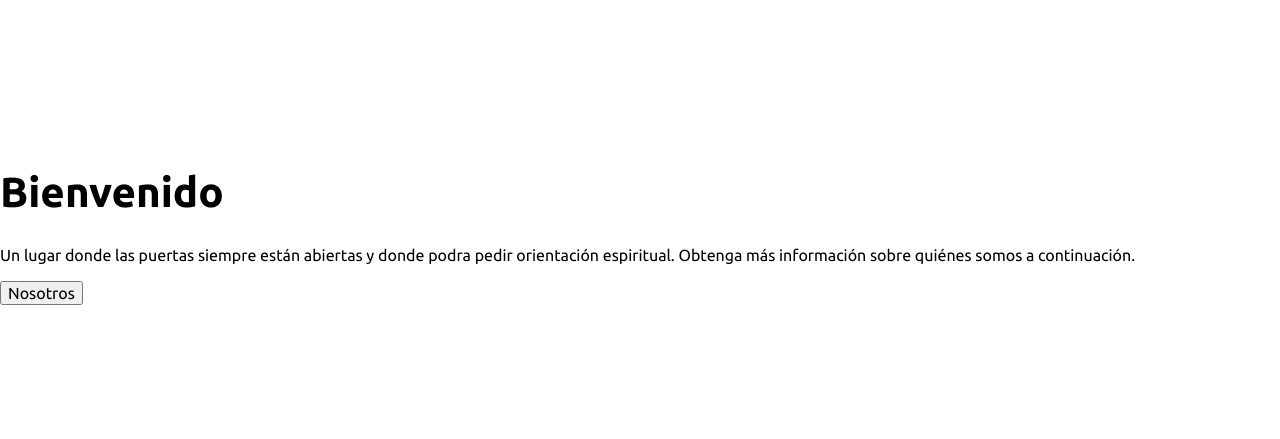
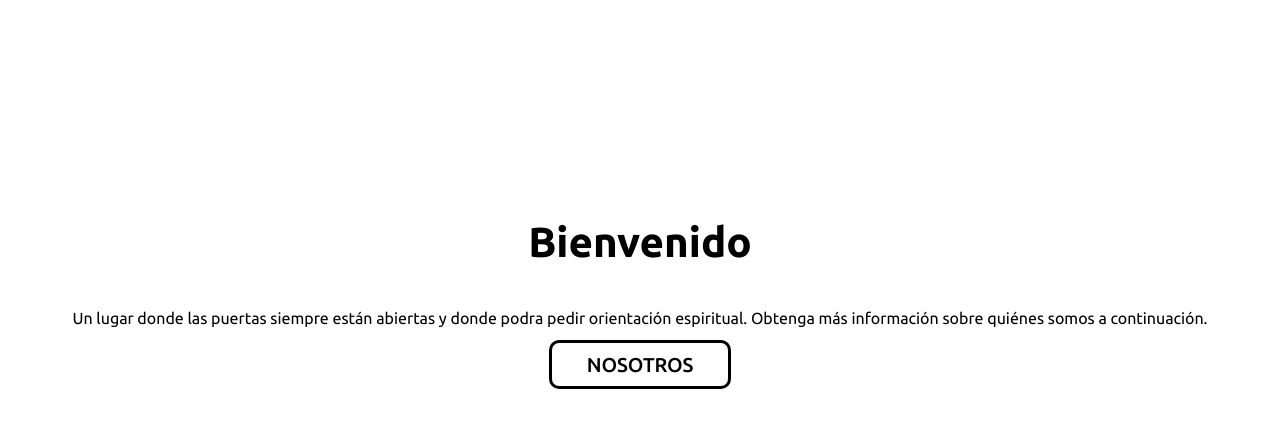
Before and after one commit to JosueP0721/Iglesia_Bautista_Betel_Web, a website: page index.html in a window 1280 px wide. Shown: the part 662-1101 px from the top of the page. Before the commit the page ends 967 px from the top, so only its background shows below. Drawn offline with Linux system fonts and the light colour scheme.

Commit message:
MIXBOT_HTMLBIENV_UPDATE

```diff
--- a/index.html
+++ b/index.html
@@ -81,9 +81,11 @@
             <video src="build/video/video_fondo_1.mp4" class="video__mp4" autoplay muted loop></video>
         </div>
         <div class="bloque__1">
-            <h3 class="bienvenida__titulo">Bienvenido</h3>
-            <p class="bienvenida__texto">Un lugar donde las puertas siempre están abiertas y donde podra pedir orientación espiritual. Obtenga más información sobre quiénes somos a continuación.</p>
-            <button class="bienvenida__boton">Nosotros</button>
+            <div class="container bienvenida">
+                <h3 class="bienvenida__titulo">Bienvenido</h3>
+                <p class="bienvenida__texto">Un lugar donde las puertas siempre están abiertas y donde podra pedir orientación espiritual. Obtenga más información sobre quiénes somos a continuación.</p>
+                <button class="bienvenida__boton">Nosotros</button>
+            </div>
         </div>
         <script src="build/js/main.js"></script>
 </body>
--- a/src/scss/base/_mixins.scss
+++ b/src/scss/base/_mixins.scss
@@ -34,6 +34,7 @@
 }
 @mixin boton($color, $texto) {
     background-color: $color;
+    border: 3px solid $texto;
     font-size: 2rem;
     padding: 1rem 3.5rem;
     border-radius: 1rem;
--- /dev/null
+++ b/src/scss/layout/_bienvenida.scss
@@ -0,0 +1,20 @@
+@use 'base/variables' as v;
+@use 'base/mixins' as m;
+
+.bienvenida {
+    display: flex;
+    flex-direction: column;
+    padding: 5rem 1rem;
+    align-items: center;
+
+    &__texto {
+        margin: 1rem 0;
+        text-align: center;
+        font-weight: normal;
+        line-height: 1.5;
+    }
+
+    &__boton {
+        @include m.boton(v.$blanco, v.$negro);
+    }
+}
--- a/src/scss/layout/_index.scss
+++ b/src/scss/layout/_index.scss
@@ -1,2 +1,3 @@
 @forward 'header';
 @forward 'video';
+@forward 'bienvenida';
```
Also changed, not shown: build/css/app.css, 1 other file.
